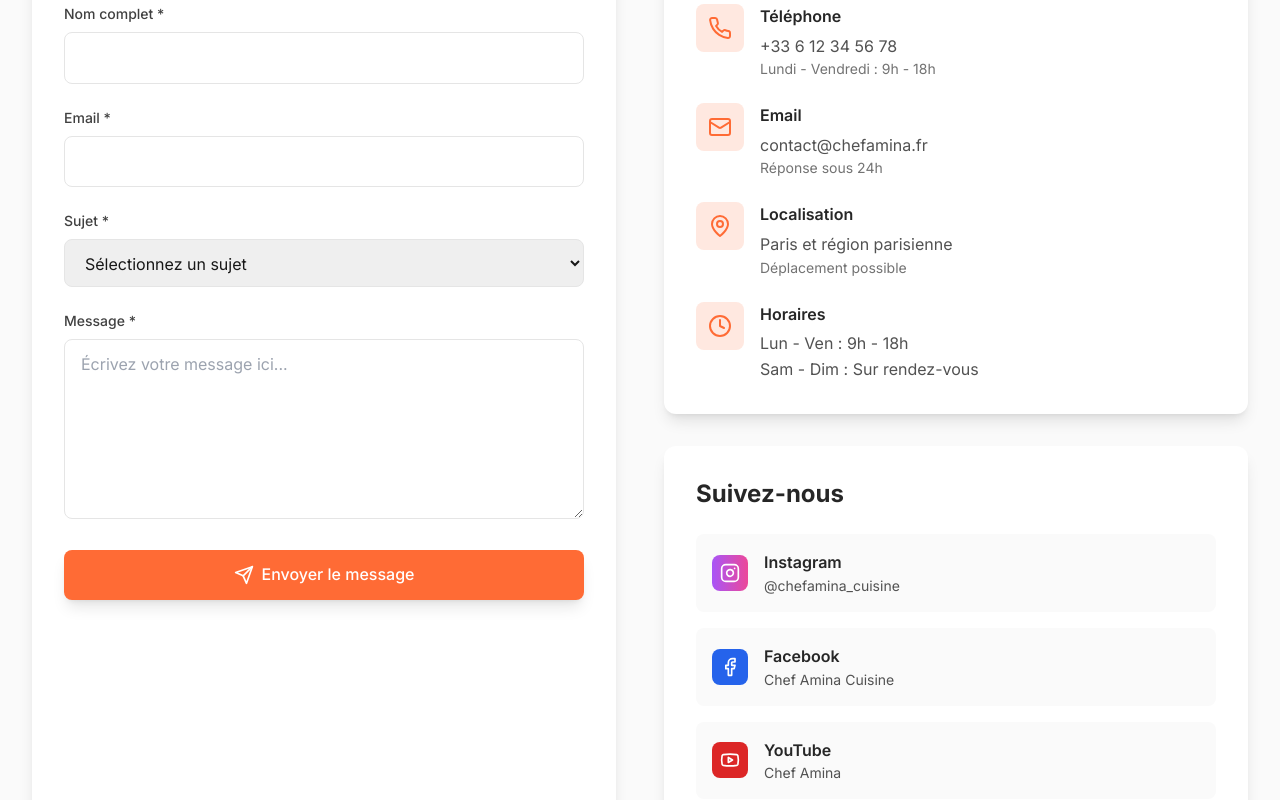
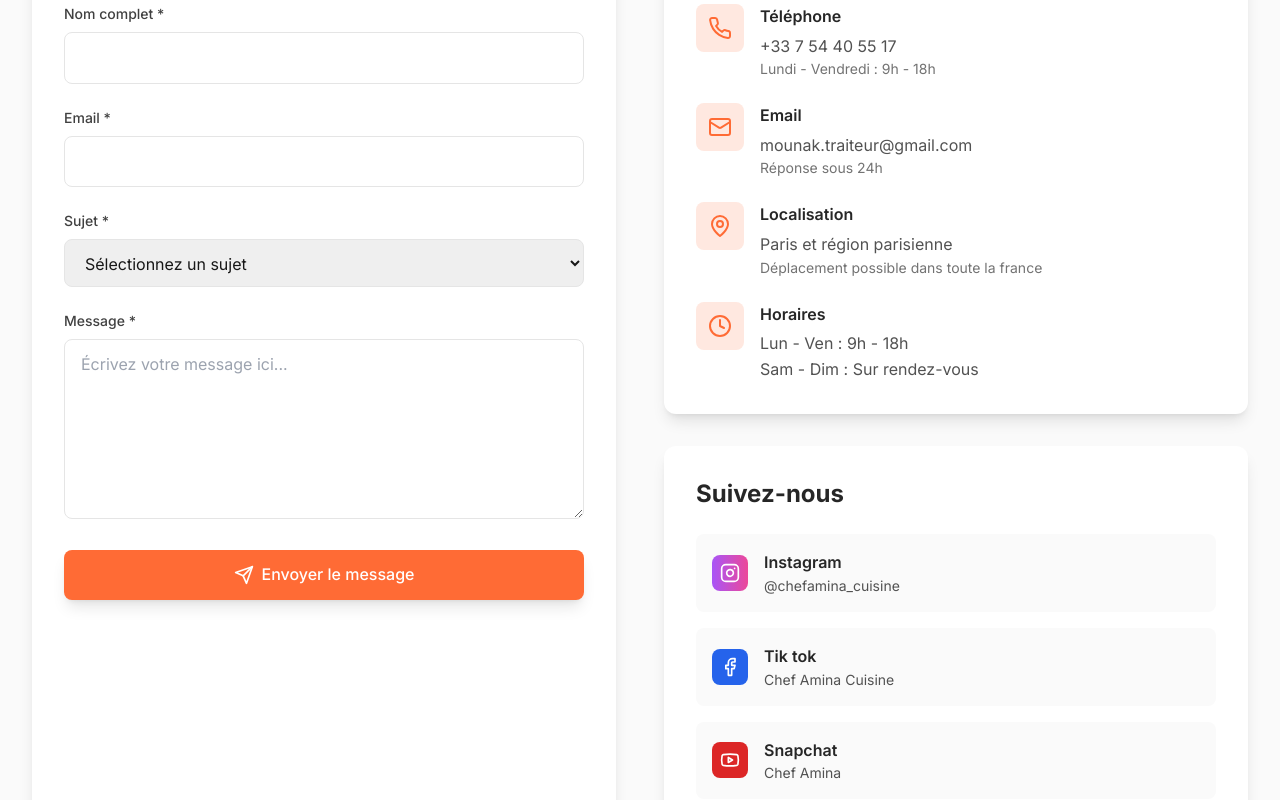
Before and after one commit to vafing39/Cooking_Portfolio_Mouna, a React (Create React App) app: page /contact in a window 1280 px wide. Shown: the part 340-1140 px from the top of the page. Built offline with nearby package versions, Linux system fonts and the light colour scheme.

Commit message:
Social network modif

```diff
--- a/src/pages/Contact.tsx
+++ b/src/pages/Contact.tsx
@@ -21,6 +21,7 @@ const Contact = () => {
     // Handle form submission
     console.log('Form submitted:', formData)
     alert('Votre message a été envoyé ! Nous vous répondrons rapidement.')
+    // Envoyer un mail a mounak.traiteur@gmail.com
   }
 
   return (
@@ -130,7 +131,7 @@ const Contact = () => {
                   </div>
                   <div>
                     <h3 className="font-semibold text-neutral-800 mb-1">Téléphone</h3>
-                    <p className="text-neutral-600">+33 6 12 34 56 78</p>
+                    <p className="text-neutral-600">+33 7 54 40 55 17</p>
                     <p className="text-sm text-neutral-500">Lundi - Vendredi : 9h - 18h</p>
                   </div>
                 </div>
@@ -141,7 +142,7 @@ const Contact = () => {
                   </div>
                   <div>
                     <h3 className="font-semibold text-neutral-800 mb-1">Email</h3>
-                    <p className="text-neutral-600">contact@chefamina.fr</p>
+                    <p className="text-neutral-600">mounak.traiteur@gmail.com</p>
                     <p className="text-sm text-neutral-500">Réponse sous 24h</p>
                   </div>
                 </div>
@@ -153,7 +154,7 @@ const Contact = () => {
                   <div>
                     <h3 className="font-semibold text-neutral-800 mb-1">Localisation</h3>
                     <p className="text-neutral-600">Paris et région parisienne</p>
-                    <p className="text-sm text-neutral-500">Déplacement possible</p>
+                    <p className="text-sm text-neutral-500">Déplacement possible dans toute la france</p>
                   </div>
                 </div>
 
@@ -178,7 +179,7 @@ const Contact = () => {
 
               <div className="space-y-4">
                 <a
-                  href="https://www.youtube.com"
+                  href="https://www.instagram.com/mounacaime?igsh=d2t0OHR1eXRmb2dx&utm_source=qr"
                   className="flex items-center gap-4 p-4 bg-neutral-50 rounded-lg hover:bg-primary-50 transition-colors group"
                 >
                   <div className="p-2 bg-gradient-to-r from-purple-500 to-pink-500 rounded-lg">
@@ -193,7 +194,7 @@ const Contact = () => {
                 </a>
 
                 <a
-                  href="https://www.youtube.com"
+                  href="https://www.tiktok.com/@mounacaime?_t=ZN-8yeGPHzC5MU&_r=1"
                   className="flex items-center gap-4 p-4 bg-neutral-50 rounded-lg hover:bg-primary-50 transition-colors group"
                 >
                   <div className="p-2 bg-blue-600 rounded-lg">
@@ -201,14 +202,14 @@ const Contact = () => {
                   </div>
                   <div>
                     <h3 className="font-semibold text-neutral-800 group-hover:text-primary-500 transition-colors">
-                      Facebook
+                      Tik tok
                     </h3>
                     <p className="text-sm text-neutral-600">Chef Amina Cuisine</p>
                   </div>
                 </a>
 
                 <a
-                  href="https://www.youtube.com"
+                  href="https://t.snapchat.com/39ZpYDzK"
                   className="flex items-center gap-4 p-4 bg-neutral-50 rounded-lg hover:bg-primary-50 transition-colors group"
                 >
                   <div className="p-2 bg-red-600 rounded-lg">
@@ -216,7 +217,7 @@ const Contact = () => {
                   </div>
                   <div>
                     <h3 className="font-semibold text-neutral-800 group-hover:text-primary-500 transition-colors">
-                      YouTube
+                      Snapchat
                     </h3>
                     <p className="text-sm text-neutral-600">Chef Amina</p>
                   </div>
```
